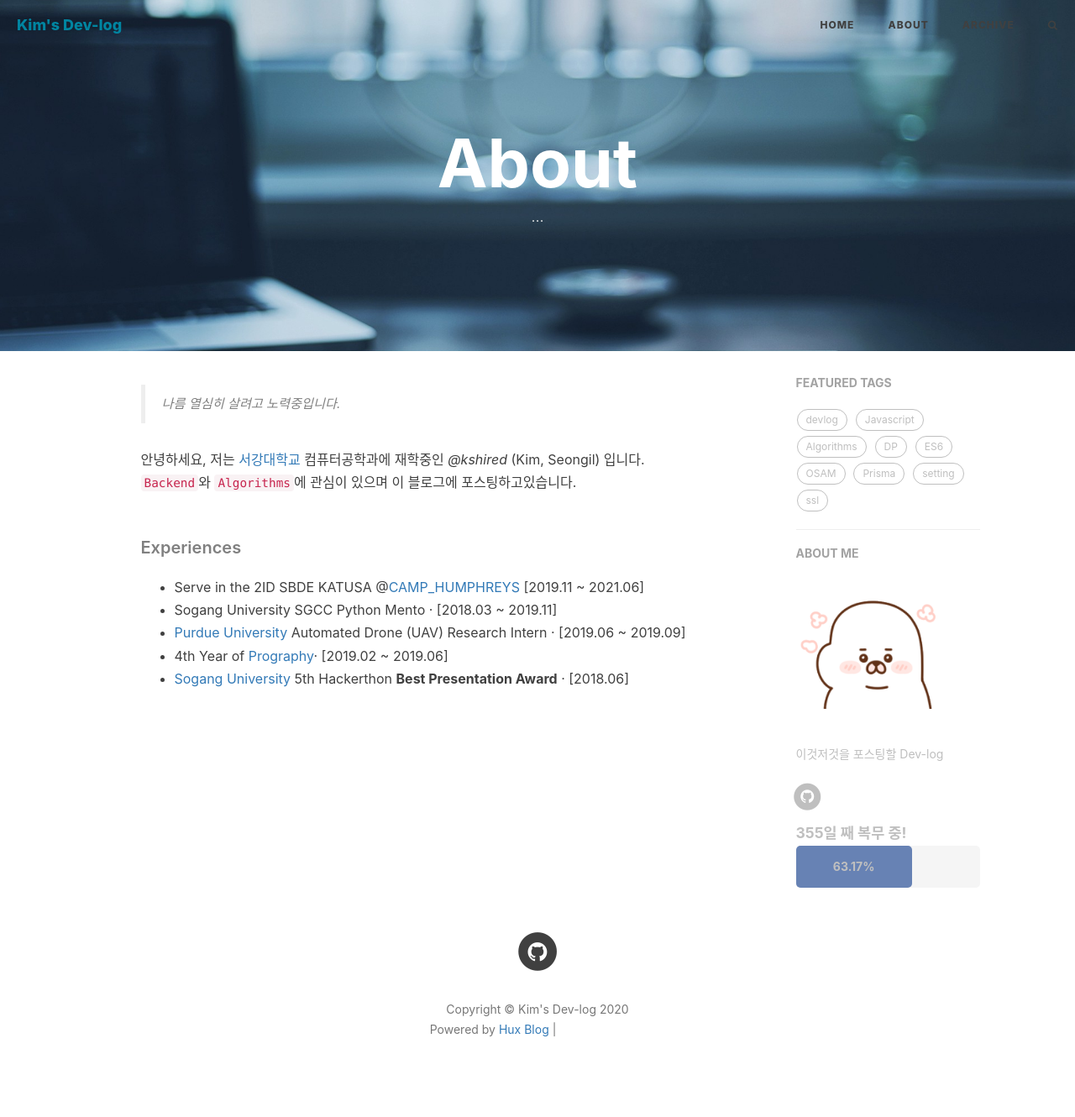
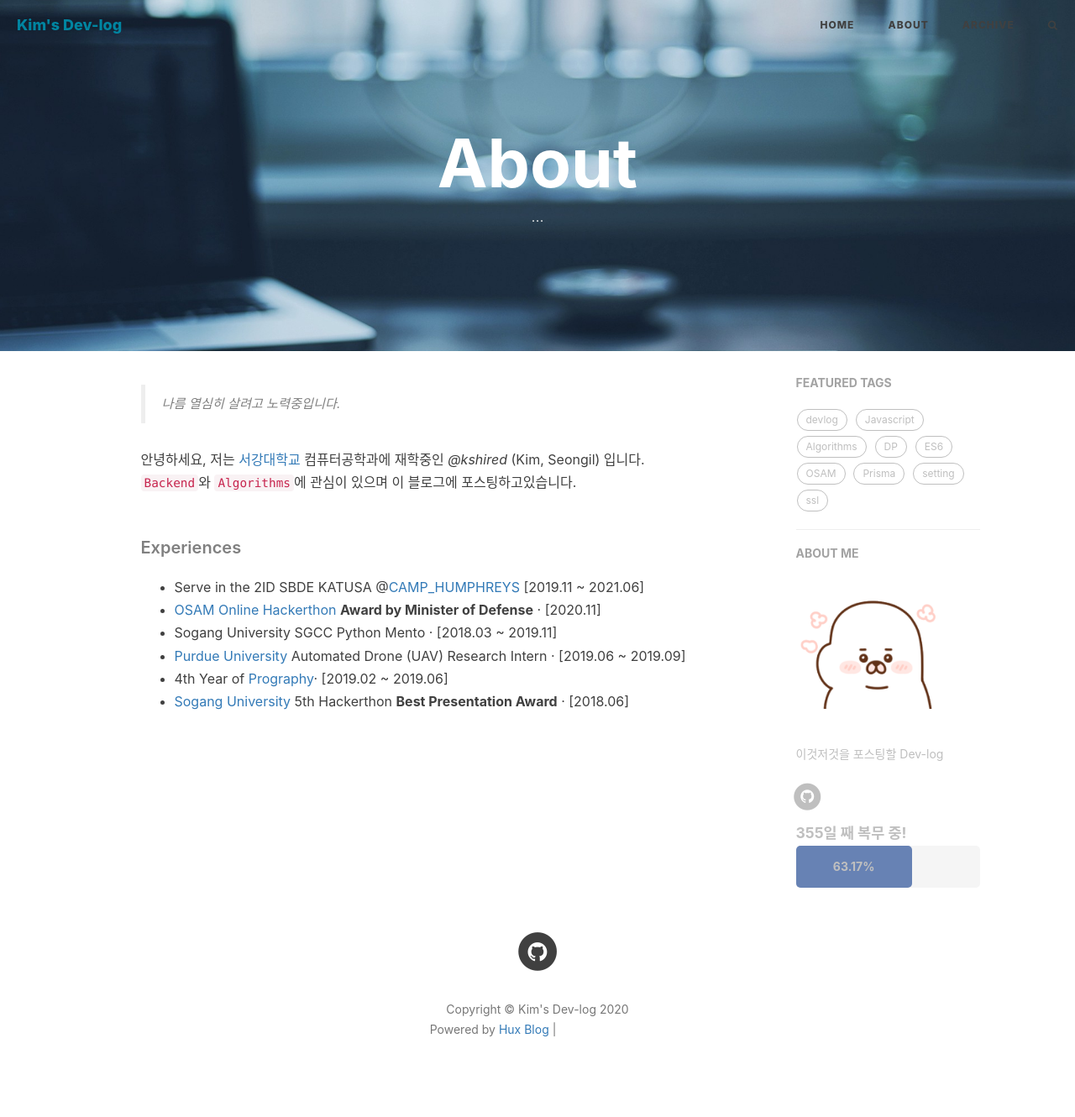
Before and after one commit to kshired/kshired.github.io, a Jekyll site: the page built from about.html, in a window 1280 px wide. Shown: the whole page at 84% size. Built offline with Jekyll 4.4.1, drawn with Linux system fonts in a browser that asks for light colours; nearby versions of some CDN libraries; comment, search, counter and statistics services are not loaded; grey boxes are pictures that could not be loaded.

Commit message:
add experiences

```diff
--- a/_includes/about/ko.md
+++ b/_includes/about/ko.md
@@ -6,6 +6,7 @@
 ##### Experiences
 
 - Serve in the 2ID SBDE KATUSA @[CAMP_HUMPHREYS][4] [2019.11 ~ 2021.06]
+- [OSAM Online Hackerthon][5] **Award by Minister of Defense** · [2020.11]
 - Sogang University SGCC Python Mento · [2018.03 ~ 2019.11]
 - [Purdue University][3] Automated Drone (UAV) Research Intern · [2019.06 ~ 2019.09]
 - 4th Year of [Prography][2]· [2019.02 ~ 2019.06]
```
Also changed, not shown: other parts of _includes/about/ko.md (+1 -0 lines).
